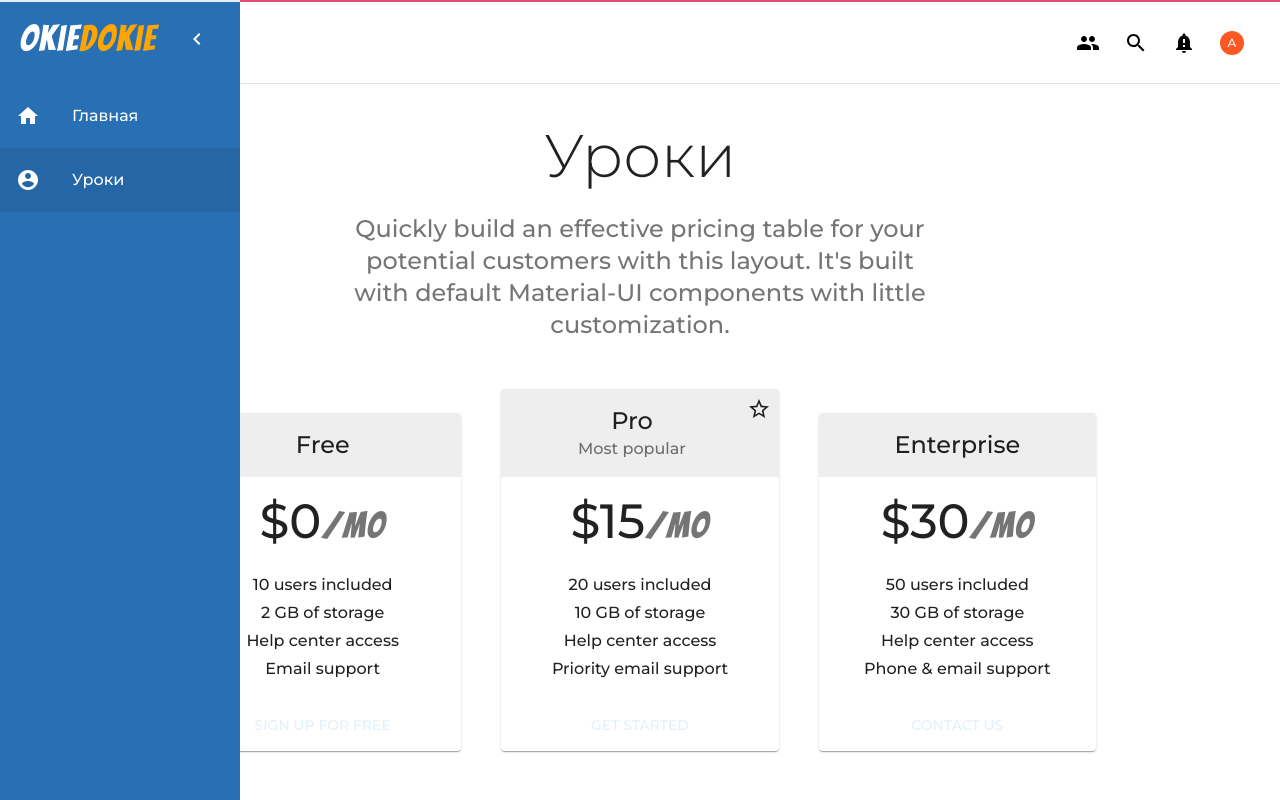
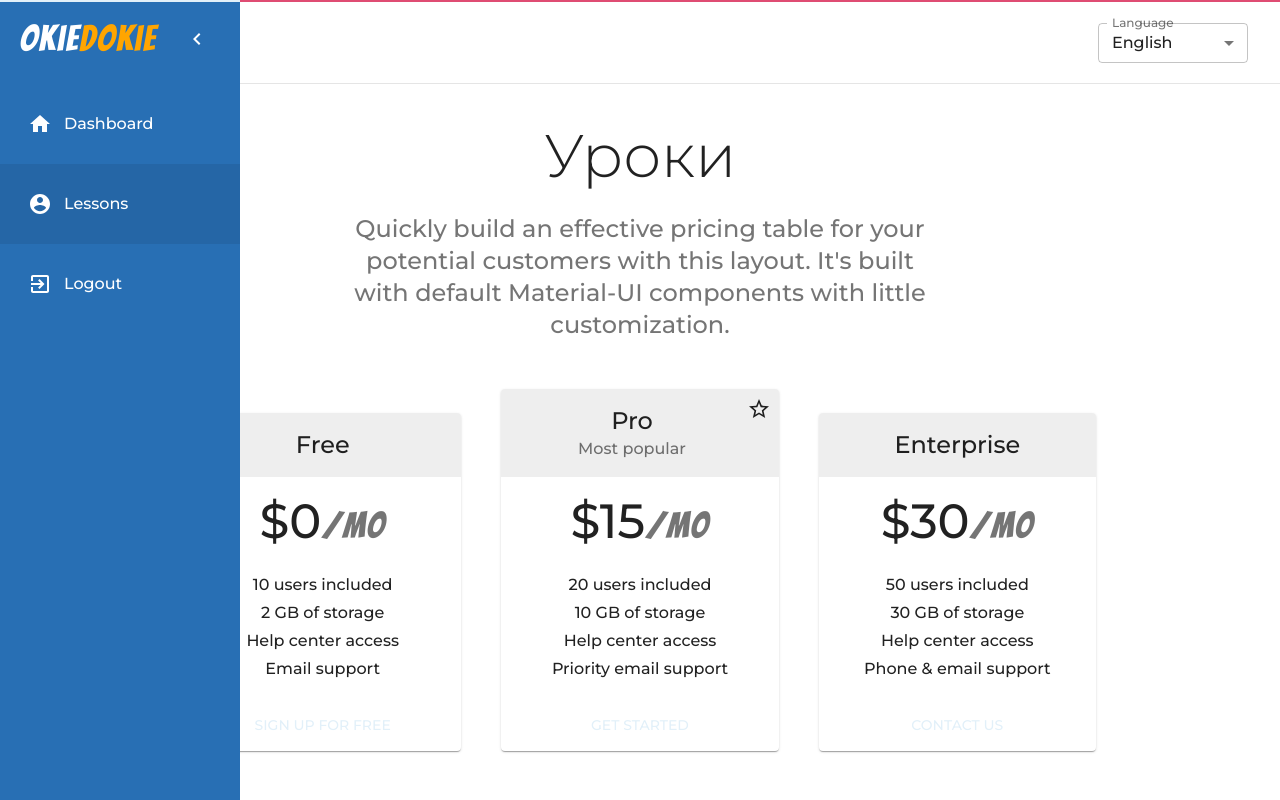
Before and after one commit to stnoov/okie-dokie, a React app: page /lessons in a window 1280 px wide. Both pictures are taken after a click on the button "open drawer". Shown: the top 800 px of the page. Built offline with nearby package versions, Linux system fonts and the light colour scheme.

Commit message:
add translations structure

```diff
--- a/package.json
+++ b/package.json
@@ -12,6 +12,7 @@
     "gatsby-plugin-web-font-loader": "^1.0.4",
     "react": "^17.0.2",
     "react-dom": "^17.0.2",
+    "react-intl": "^5.20.7",
     "react-router-dom": "^5.2.0",
     "react-scripts": "4.0.3",
     "typescript": "^4.3.5",
--- a/src/App.js
+++ b/src/App.js
@@ -1,3 +1,4 @@
+import React from "react";
 import { styled } from "@material-ui/core";
 import "./App.css";
 import Login from "./components/authentication/Login";
@@ -12,9 +13,23 @@ import SideBar from "./components/sideBar/SideBar";
 import { ThemeProvider } from "@material-ui/core/styles";
 import { theme } from "./utils/themeConfig";
 import Lessons from "./views/lessons/Lessons";
+import { IntlProvider } from "react-intl";
+import { messagesInRussian } from "./lang/ru";
+import { messagesInEnglish } from "./lang/en";
+
 function App() {
-  const user = localStorage.getItem("user");
+  const [user, setUser] = React.useState(localStorage.getItem("user"));
+  const [locale, setLocale] = React.useState(
+    localStorage.getItem("locale") === null
+      ? "en"
+      : localStorage.getItem("locale")
+  );
+  console.log("locale: ", locale);
   return (
+    <IntlProvider
+      messages={locale === "ru" ? messagesInRussian : messagesInEnglish}
+      locale={locale}
+    >
       <ThemeProvider theme={theme}>
         <Router>
           {user === "" ? (
@@ -25,14 +40,20 @@ function App() {
               </Switch>
             </>
           ) : (
-          <AuthenticatedApp user={user} />
+            <AuthenticatedApp
+              user={user}
+              setUser={setUser}
+              locale={locale}
+              setLocale={setLocale}
+            />
           )}
         </Router>
       </ThemeProvider>
+    </IntlProvider>
   );
 }
 
-const AuthenticatedApp = (user) => {
+const AuthenticatedApp = ({ user, setUser, locale, setLocale }) => {
   const Container = styled("div")(({ theme }) => ({
     padding: theme.spacing(7, 0),
     minHeight: "calc(100vh - 80px)",
@@ -43,7 +64,7 @@ const AuthenticatedApp = (user) => {
   }));
   return (
     <>
-      <SideBar />
+      <SideBar setUser={setUser} locale={locale} setLocale={setLocale} />
       <Container>
         <Switch>
           <Route exact path="/dashboard" component={Dashboard} />
--- a/src/components/sideBar/SideBar.js
+++ b/src/components/sideBar/SideBar.js
@@ -6,18 +6,18 @@ import {
   MenuItem,
   Grid,
   Typography,
+  ListItemText,
+  CssBaseline,
+  IconButton,
 } from "@material-ui/core";
-import { Link, useLocation } from "react-router-dom";
-import CssBaseline from "@material-ui/core/CssBaseline";
-import IconButton from "@material-ui/core/IconButton";
+import { Link, useLocation, useHistory } from "react-router-dom";
 import ChevronLeftIcon from "@material-ui/icons/ChevronLeft";
 import ChevronRightIcon from "@material-ui/icons/ChevronRight";
-import ListItemIcon from "@material-ui/core/ListItemIcon";
-import ListItemText from "@material-ui/core/ListItemText";
+import ExitToAppIcon from "@material-ui/icons/ExitToApp";
 import TopBar from "../topBar/TopBar";
-import Routes from "../../config/routes";
-import classNames from "classnames";
 import withWidth, { isWidthDown } from "@material-ui/core/withWidth";
+import { useIntl } from "react-intl";
+import getRoutes from "../../config/routes";
 
 const drawerWidth = 240;
 
@@ -86,11 +86,12 @@ const useStyles = makeStyles((theme) => ({
   },
 }));
 
-function SideBar({ width }) {
+function SideBar({ width, setUser, locale, setLocale }) {
   const classes = useStyles();
   const theme = useTheme();
   const [open, setOpen] = React.useState(false);
-
+  const intl = useIntl();
+  const routes = getRoutes(intl);
   const handleDrawerOpen = () => {
     setOpen(true);
   };
@@ -99,13 +100,24 @@ function SideBar({ width }) {
     setOpen(false);
   };
   const location = useLocation();
+  const history = useHistory();
   const activeRoute = (routeName) => {
     return location.pathname.indexOf(routeName) > -1 ? true : false;
+  };
+  const handleLogout = () => {
+    localStorage.setItem("user", "");
+    setUser("");
+    history.push("/login");
   };
   return (
     <div className={classes.root}>
       <CssBaseline />
-      <TopBar handleDrawerOpen={handleDrawerOpen} open={open} />
+      <TopBar
+        handleDrawerOpen={handleDrawerOpen}
+        open={open}
+        locale={locale}
+        setLocale={setLocale}
+      />
       <Drawer
         className={classes.drawer}
         variant={isWidthDown("sm", width) ? "temporary" : "persistent"}
@@ -134,23 +146,35 @@ function SideBar({ width }) {
           </Grid>
         </div>
         <MenuList>
-          {Routes.map((prop, key) => {
+          {routes.map((prop, key) => {
             return (
               <Link to={prop.path} className={classes.sideMenuLink} key={key}>
                 <MenuItem
                   selected={activeRoute(prop.path)}
-                  className={classNames(classes.sideMenuItem, {
-                    selected: classes.selectedMenuItem,
-                  })}
+                  className={classes.sideMenuItem}
                 >
-                  <ListItemIcon style={{ color: "inherit" }}>
+                  <IconButton style={{ color: "inherit" }}>
                     <prop.icon />
-                  </ListItemIcon>
+                  </IconButton>
                   <ListItemText primary={prop.sidebarName} />
                 </MenuItem>
               </Link>
             );
           })}
+          <MenuItem
+            onClick={() => handleLogout()}
+            className={classes.sideMenuItem}
+          >
+            <IconButton style={{ color: "inherit" }}>
+              <ExitToAppIcon />
+            </IconButton>
+            <Typography>
+              {intl.formatMessage({
+                id: "actions.logout",
+                defaultMessage: "Logout",
+              })}
+            </Typography>
+          </MenuItem>
         </MenuList>
       </Drawer>
     </div>
--- a/src/components/topBar/TopBar.js
+++ b/src/components/topBar/TopBar.js
@@ -1,14 +1,22 @@
 import React from "react";
 import clsx from "clsx";
 import { makeStyles } from "@material-ui/core/styles";
-import CssBaseline from "@material-ui/core/CssBaseline";
-import AppBar from "@material-ui/core/AppBar";
-import Toolbar from "@material-ui/core/Toolbar";
-import IconButton from "@material-ui/core/IconButton";
-import MenuIcon from "@material-ui/icons/Menu";
-import { Avatar, Grid } from "@material-ui/core";
-import { NotificationImportant, People, Search } from "@material-ui/icons";
+import {
+  CssBaseline,
+  AppBar,
+  Toolbar,
+  IconButton,
+  Avatar,
+  Grid,
+  Select,
+  MenuItem,
+  FormControl,
+  InputLabel,
+} from "@material-ui/core";
+
+import { NotificationImportant, Menu, Search } from "@material-ui/icons";
 import { deepOrange } from "@material-ui/core/colors";
+import { useIntl } from "react-intl";
 const drawerWidth = 240;
 
 const useStyles = makeStyles((theme) => ({
@@ -48,11 +56,23 @@ const useStyles = makeStyles((theme) => ({
     backgroundColor: deepOrange[500],
     fontSize: "0.75rem",
   },
+  styledFormControl: {
+    margin: theme.spacing(1),
+    minWidth: 150,
+    padding: theme.spacing(0),
+    "& :focus": {
+      backgroundColor: "white",
+    },
+  },
 }));
 
-export default function TopBar({ handleDrawerOpen, open }) {
+export default function TopBar({ handleDrawerOpen, open, locale, setLocale }) {
   const classes = useStyles();
-
+  const intl = useIntl();
+  const updateLocale = (newLocale) => {
+    setLocale(newLocale);
+    localStorage.setItem("locale", newLocale);
+  };
   return (
     <div className={classes.root}>
       <CssBaseline />
@@ -73,30 +93,42 @@ export default function TopBar({ handleDrawerOpen, open }) {
                 edge="start"
                 className={clsx(classes.menuButton, open && classes.hide)}
               >
-                <MenuIcon />
+                <Menu />
               </IconButton>
             </Grid>
             <Grid item>
-              <Grid container>
+              <Grid container alignItems="center">
                 <Grid item>
-                  <IconButton color="inherit">
-                    <People />
-                  </IconButton>
-                </Grid>
-                <Grid item>
-                  <IconButton color="inherit">
-                    <Search />
-                  </IconButton>
-                </Grid>
-                <Grid item>
-                  <IconButton color="inherit">
-                    <NotificationImportant />
-                  </IconButton>
-                </Grid>
-                <Grid item>
-                  <IconButton color="inherit">
-                    <Avatar className={classes.styledAvatar}>A</Avatar>
-                  </IconButton>
+                  <FormControl
+                    variant="outlined"
+                    className={classes.styledFormControl}
+                    size="small"
+                  >
+                    <InputLabel>
+                      {intl.formatMessage({
+                        id: "fields.language",
+                        defaultMessage: "Language",
+                      })}
+                    </InputLabel>
+                    <Select
+                      value={locale}
+                      onChange={(e) => updateLocale(e.target.value)}
+                      label="Age"
+                    >
+                      <MenuItem value="en">
+                        {intl.formatMessage({
+                          id: "language.english",
+                          defaultMessage: "English",
+                        })}
+                      </MenuItem>
+                      <MenuItem value="ru">
+                        {intl.formatMessage({
+                          id: "language.russian",
+                          defaultMessage: "Russian",
+                        })}
+                      </MenuItem>
+                    </Select>
+                  </FormControl>
                 </Grid>
               </Grid>
             </Grid>
--- a/src/config/routes.js
+++ b/src/config/routes.js
@@ -1,22 +1,26 @@
 import { Home, AccountCircle } from "@material-ui/icons";
-import Login from "../components/authentication/Login";
 import Dashboard from "../views/dashboard/Dashboard";
 import Lessons from "../views/lessons/Lessons";
-const Routes = [
+
+const getRoutes = (intl) => [
   {
     path: "/dashboard",
-    sidebarName: "Главная",
-    navbarName: "Главная",
+    sidebarName: intl.formatMessage({
+      id: "routes.dashboard",
+      defaultMessage: "Dashboard",
+    }),
     icon: Home,
     component: Dashboard,
   },
   {
     path: "/lessons",
-    sidebarName: "Уроки",
-    navbarName: "Уроки",
+    sidebarName: intl.formatMessage({
+      id: "routes.lessons",
+      defaultMessage: "Lessons",
+    }),
     icon: AccountCircle,
     component: Lessons,
   },
 ];
 
-export default Routes;
+export default getRoutes;
--- /dev/null
+++ b/src/lang/en.js
@@ -0,0 +1,8 @@
+export const messagesInEnglish = {
+  "language.english": "English",
+  "language.russian": "Russian",
+  "actions.logout": "Logout",
+  "routes.lessons": "Lessons",
+  "routes.dashboard": "Dashboard",
+  "fields.language": "Language",
+};
--- /dev/null
+++ b/src/lang/ru.js
@@ -0,0 +1,8 @@
+export const messagesInRussian = {
+  "language.english": "Английский",
+  "language.russian": "Русский",
+  "actions.logout": "Выход",
+  "routes.lessons": "Уроки",
+  "routes.dashboard": "Главная",
+  "fields.language": "Язык",
+};
```
Also changed, not shown: 1 other file. Lines whose indentation alone changed are shown as unchanged.
